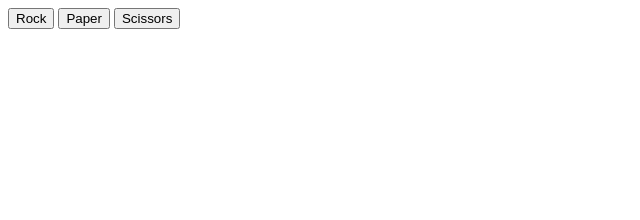
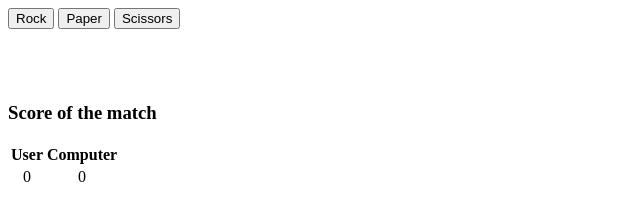
Before and after one commit to ElsonOtake/rock-paper-scissors, a plain HTML site: page index.html in a window 1280 px wide. Shown: the whole page, without its empty margins (0-640 px from the left). Drawn offline with Linux system fonts and the light colour scheme.

Commit message:
creation of score table

```diff
--- a/index.html
+++ b/index.html
@@ -3,6 +3,11 @@
 <head>
   <title>Rock Paper Scissors</title>
   <meta charset="UTF-8">
+  <style>
+      .table {
+          text-align: center;
+      }
+  </style>
 </head>
 <body>
     <div id="btn-rps">
@@ -12,6 +17,20 @@
     </div>
     <br>
     <h3 id="status"></h3>
+    <br>
+    <h3>Score of the match</h3>
+    <div class="table">
+        <table>
+            <tr>
+                <th>User</th>
+                <th>Computer</th>
+            </tr>
+            <tr id="score">
+                <td>0</td>
+                <td>0</td>
+            </tr>
+        </table>
+    </div>
   <script>
     // Your JavaScript goes here!
     let playerCount = 0;
```
